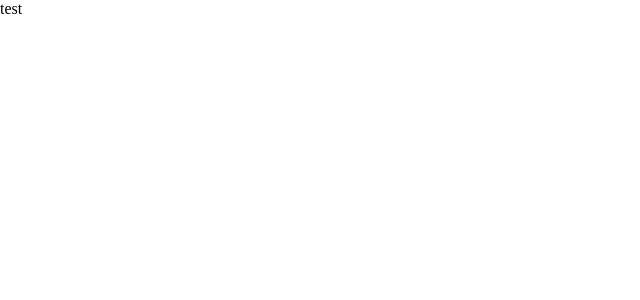
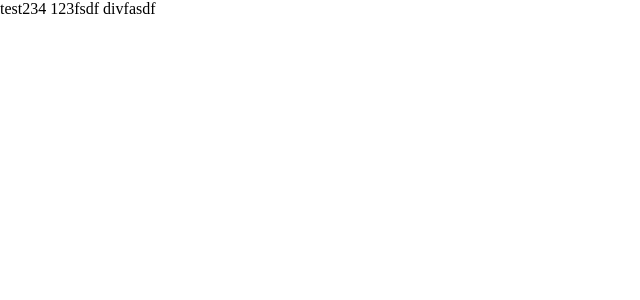
Before and after one commit to doolot11/elections_project, a React (Create React App) app: page / in a window 1280 px wide. Shown: the top 300 px of the page, without its empty margins (0-640 px from the left). Built offline with nearby package versions, Linux system fonts and the light colour scheme.

Commit message:
test branch

```diff
--- a/src/App.js
+++ b/src/App.js
@@ -2,7 +2,9 @@
 function App() {
   return (
     <div className="App">
-      test
+      test234
+      123fsdf
+      divfasdf
     </div>
   );
 }
```
